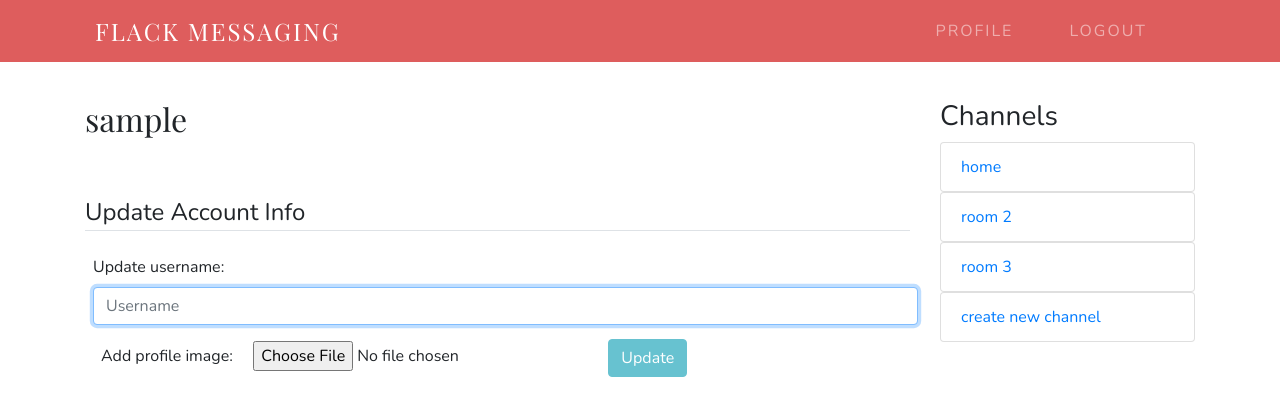
After one commit to maryeleanor/flack, a Flask app: page /account in a window 1280 px wide. The commit adds this page. Shown: the top 416 px of the page. Run offline with Flask 2, Linux system fonts and the light colour scheme; the visitor is signed in with stand-in values (Sample User, id 1); some libraries are stand-ins or nearby versions.

```diff
--- a/application.py
+++ b/application.py
@@ -3,7 +3,6 @@ import functools
 from collections import deque
 from flask import Flask, render_template, url_for, jsonify, request, session, redirect, flash
 from flask_socketio import SocketIO, emit, disconnect, join_room, leave_room, close_room, rooms
-# from flask_login import current_user, LoginManager, UserMixin, login_user, logout_user
 from flask_session import Session
 
 app = Flask(__name__)
@@ -11,13 +10,6 @@ app.config["SECRET_KEY"] = os.getenv("SECRET_KEY")
 app.config["SESSION_TYPE"] = "filesystem"
 Session(app)
 socketio = SocketIO(app, manage_session=False)
-
-# login_manager = LoginManager()
-# login_manager.init_app(app)
-
-# @login_manager.user_loader
-# def load_user(user_id):
-#     return User.get(user_id)
 
 home = deque(maxlen=100)
 
@@ -37,12 +29,10 @@ def index():
         # remember which user has logged in
         session["username"] = username
 
-        # redirect user to home page
+        # redirect user back to home page
         flash('You were successfully logged in.')
-        # home = None
-        # if 'home_room' in session:
-          #  home = session["home_room"]
-        return render_template("index.html", username = username, home = home)
+        home_room = list(home)
+        return render_template("index.html", username = username, home_room = home_room)
 
     # user reached route via GET (as by clicking a link or via redirect)
     else:
@@ -50,11 +40,8 @@ def index():
         if 'username' in session:
             username = session["username"]
 
-        # home = None
-        # if 'home_room' in session:
-          #  home = session["home_room"]
-
-        return render_template("index.html", username = username, home = home)
+        home_room = list(home)
+        return render_template("index.html", username = username, home_room = home_room)
 
 
 @socketio.on("submit chat")
@@ -62,12 +49,9 @@ def chat(data):
     chat = data["message"]
     username = session["username"]
     message = username + ": " + chat
-    print(message)
 
     home.append(message)
-    # session["home_room"] = home
     home_room = list(home)
-    print(home)
 
     emit("chat added", {"chat": message, "home": home_room}, broadcast=True)
 
@@ -90,9 +74,11 @@ def on_leave(data):
 
 @app.route("/account")
 def account():
+    if 'username' in session:
+        username = session["username"]
 
     # Redirect user to account page
-    return render_template("account.html")
+    return render_template("account.html", username=username)
 
 
 @app.route("/logout")
--- a/static/index.js
+++ b/static/index.js
@@ -1,36 +1,42 @@
 
 document.addEventListener('DOMContentLoaded', () => {
 
+    var messageBody = document.querySelector('#home_room');
+    messageBody.scrollTop = messageBody.scrollHeight - messageBody.clientHeight;
 
     // Connect to websocket
     var socket = io.connect(location.protocol + '//' + document.domain + ':' + location.port);
     socket.on('connect', () => {
 
+        input = document.querySelector('#chat');
+
         input.addEventListener("keyup", function (event) {
             // Number 13 is the "Enter" key on the keyboard
             if (event.keyCode === 13) {
                 // Trigger the button element with a click
-                document.querySelector('#chat').click();
+                document.querySelector('#send_chat').click();
             };
         });
 
-        document.querySelector('#chat').onclick = () => {
-            input = document.querySelector('#input').value;
-            if (input.length > 0) {
-                socket.emit('submit chat', {'message': input});
-                document.querySelector('#input').value = "";
+        document.querySelector('#send_chat').onclick = () => {
+            chat = document.querySelector('#chat').value;
+            if (chat.length > 0) {
+                socket.emit('submit chat', {'message': chat});
+                document.querySelector('#chat').value = "";
                 return false;
             };
         };
-    });
+
 
         socket.on('chat added', data => {
             var p = document.createElement('p');
             p.innerHTML = `${data.chat}`;
             console.log(p);
-        document.querySelector('#result').append(p);
-        if (!localStorage.getItem('home'))
+            document.querySelector('#home_room').append(p);
+            messageBody.scrollTop = messageBody.scrollHeight;
+            if (!localStorage.getItem('home')) {
                 localStorage.setItem('home', data.home);
+            };
         });
 
 
@@ -44,7 +50,8 @@ document.addEventListener('DOMContentLoaded', () => {
                     });
             });
 
-
+        };
 
     });
+
 });
--- a/static/styles.css
+++ b/static/styles.css
@@ -10,9 +10,14 @@ main {
   margin-top: 100px;
 }
 
-#result {
-  border: 4px #f9a17d;
+#home_room {
+  border: 4px inset rgba(222, 93, 93, 0.5);
   border-radius: 4px;
+  height: 65vh;
+  overflow: scroll;
+  vertical-align: bottom;
+  position: relative;
+  bottom: 0;
 }
 
 nav * {
@@ -57,7 +62,6 @@ list-group a {
   color: #403a60;
   position: relative;
   text-decoration: none;
-  margin-right: 40px;
 }
 
 list-group a::after {
@@ -182,8 +186,21 @@ header p {
   margin-bottom: -20px;
 }
 
+.profile {
+  display: flex-wrap;
+  justify-content: space-around;
+}
+
+.profile .form-group {
+  display: inline;
+  width: 30%;
+}
+
 .chatbox input {
-  width: 60%;
+  width: 85%;
+  padding-top: 4px;
+  padding-bottom: 6px;
+  margin-right: 1vw;
   display: inline-block;
 }
 
--- a/static/styles.scss
+++ b/static/styles.scss
@@ -10,9 +10,17 @@ main {
   margin-top: 100px;
 }
 
-#result {
-  border: 4px #f9a17d;
+#home_room{
+  border: 4px inset rgba(222, 93, 93, .5);
   border-radius: 4px;
+  height: 65vh;
+  overflow: scroll;
+  vertical-align: bottom;
+  position: relative;
+  bottom: 0;
+}
+
+#home_room *{
 }
 
 nav * {
@@ -55,11 +63,11 @@ nav a:hover::after {
 }
 
 
+
 list-group a {
   color: #403a60;
   position: relative;
   text-decoration: none;
-  margin-right: 40px;
 }
 
 list-group a::after {
@@ -184,8 +192,22 @@ header p {
   margin-bottom: -20px;
 }
 
+.profile {
+  display: flex-wrap;
+  justify-content: space-around;
+}
+
+.profile .form-group{
+  display: inline;
+  width: 30%;
+}
+
+
 .chatbox input{
-  width: 60%;
+  width: 85%;
+  padding-top: 4px;
+  padding-bottom: 6px;
+  margin-right: 1vw;
   display: inline-block;
 }
 
--- /dev/null
+++ b/templates/account.html
@@ -0,0 +1,57 @@
+{% extends "layout.html" %}
+
+{% block title %}
+    Profile
+{% endblock %}
+
+{% block body %}
+
+<div class="content-section">
+        <div class="media">
+            <img class="rounded-circle account-img" src="{{ image_file }}">
+            <div class="media-body">
+                <h2 class="account-heading"> {{ username }} </h2>
+            </div>
+        </div>
+
+    <div class="m-5"> </div>
+
+    <form method="POST" action="" >
+
+        <fieldset class="profile">
+            <legend class="border-bottom mb-4">Update Account Info</legend>
+
+            <div class="form-group m-2">
+             Update username:
+                <input id="username" autocomplete="off" autofocus class="form-control m-2" name="username" placeholder="Username" type="text">
+            </div>
+
+            <div class="form-group m-2">
+               Add profile image: &nbsp;
+
+                    <input id="image"  name="image" type="file" class="m-2">
+            </div>
+
+            <div class="form-group m-2">
+                <button id="submit" class="btn btn-info" type="submit" disabled >Update</button>
+            </div>
+
+        </fieldset>
+
+    </form>
+
+ </div>
+
+<script>
+    document.querySelector('#username').onkeyup = function () {
+        if (document.querySelector('#username').value === '') {
+            document.querySelector('#submit').disabled = true;
+        }
+        else {
+            document.querySelector('#submit').disabled = false;
+        }
+    }
+</script>
+
+
+{% endblock %}
--- a/templates/layout.html
+++ b/templates/layout.html
@@ -44,7 +44,7 @@
 
         <main role="main" class="container">
             <div class="row">
-                <div class="col-md-8">
+                <div class="col-md-9">
                     {% with messages = get_flashed_messages(with_categories=true) %}
                     {% if messages %}
                     {% for category, message in messages %}
@@ -59,14 +59,14 @@
 
                     {% endblock %}
                 </div>
-                <div class="col-md-4">
+                <div class="col-md-3">
                     <div class="content-section">
                         <h3>Channels</h3>
                             <ul class="list-group">
                                 <a href="/" id="home"> <li class="list-group-item">home</li> </a>
                                 <a href="/" id="room2"> <li class="list-group-item">room 2</li> </a>
-                                <a href="/"> <li class="list-group-item">room 3</li> </a>
-                                <a href="/"> <li class="list-group-item">create new channel</li> </a>
+                                <a href="/" id="room3"> <li class="list-group-item">room 3</li> </a>
+                                <a href="/" id="new_room"> <li class="list-group-item">create new channel</li> </a>
                             </ul>
                     </div>
                 </div>
```
Also changed, not shown: templates/index.html (+22 -13 lines), templates/register.html (deleted, +0 -38 lines), 2 other files. Lines whose indentation alone changed are shown as unchanged.
